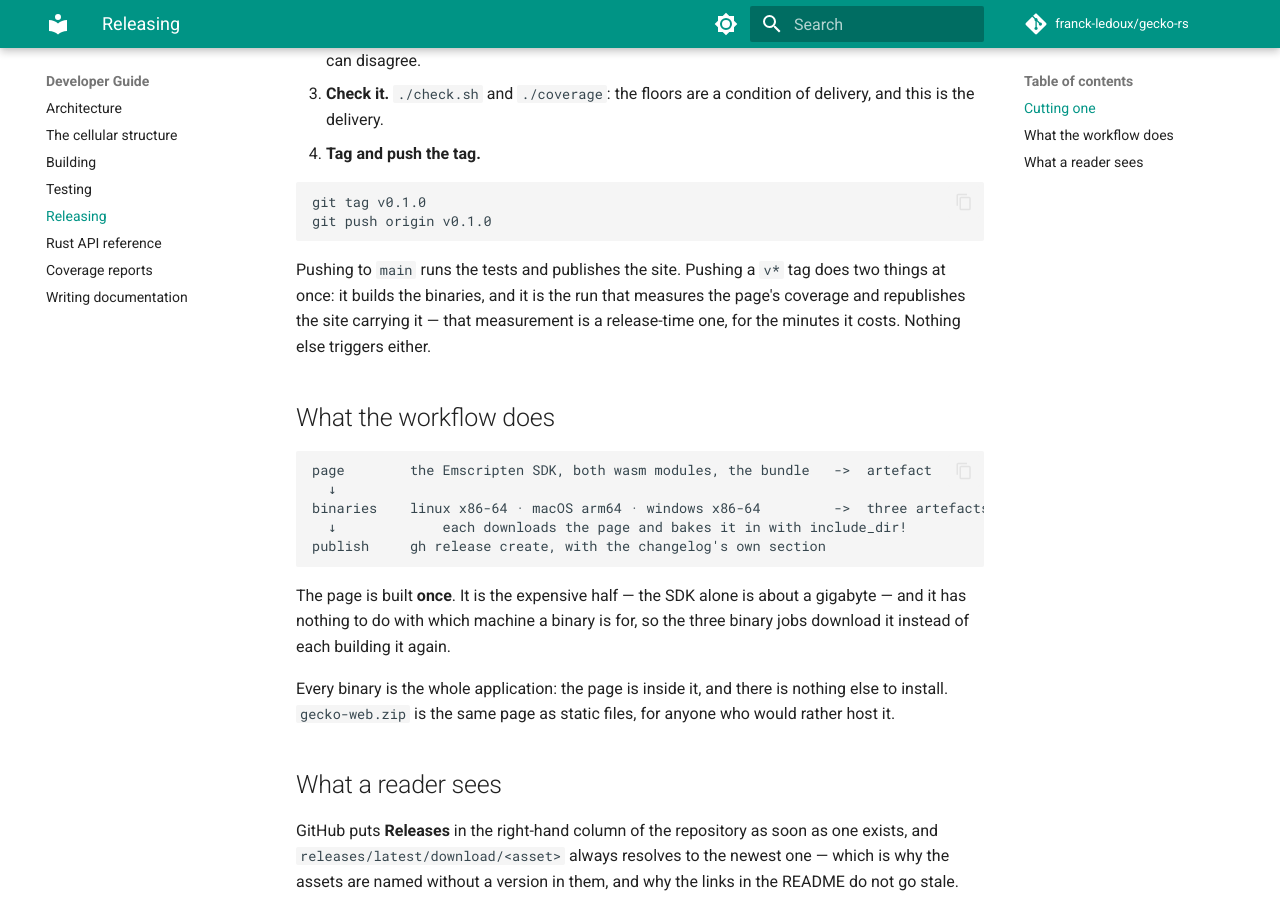
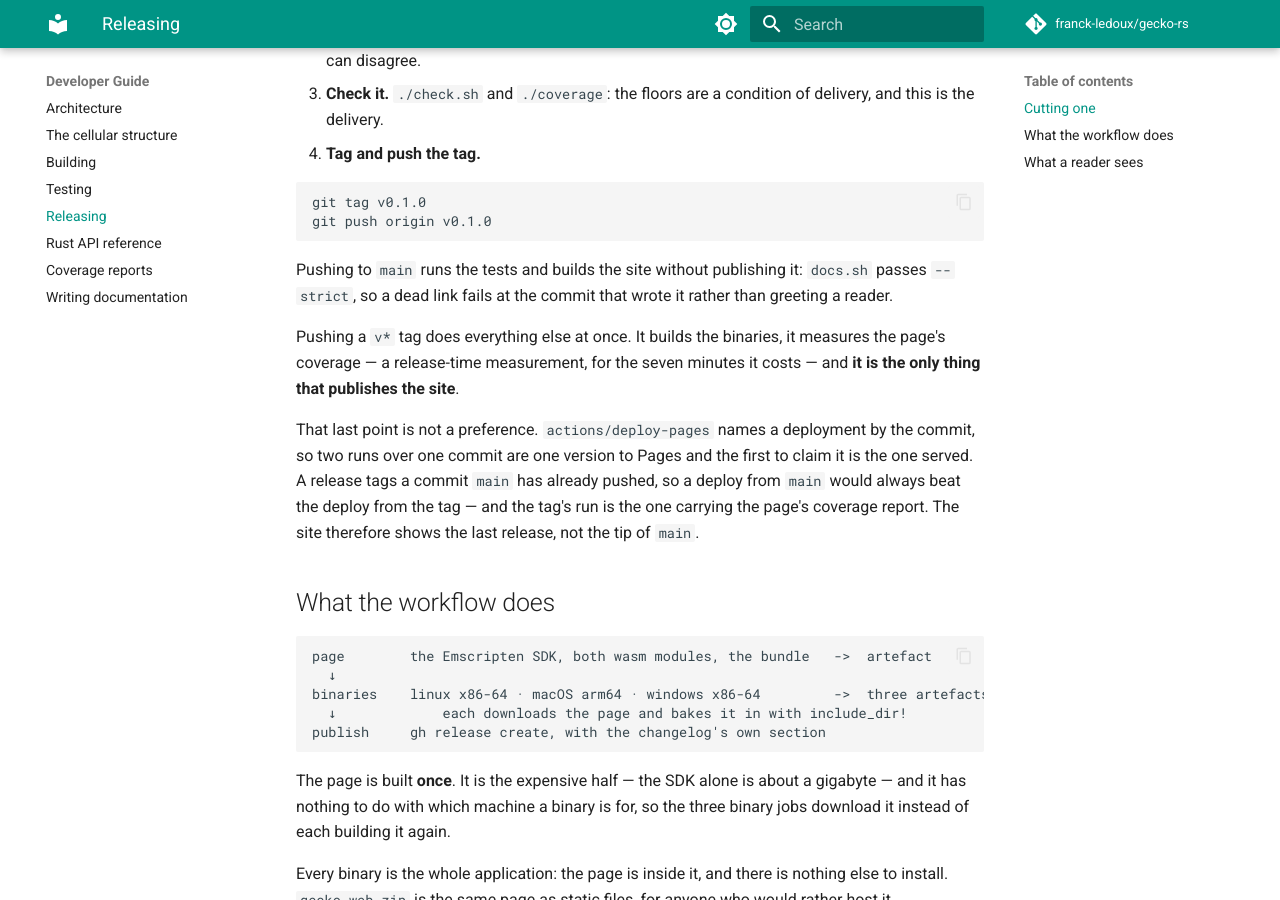
Before and after one commit to franck-ledoux/gecko-rs, an MkDocs documentation site: the page built from docs/developer-guide/releasing.md, in a window 1280 px wide and 900 px high, scrolled down 458 px. Built offline with MkDocs 1.6.1 and Material for MkDocs 9.7.7, drawn with Linux system fonts in a browser that asks for light colours; comment, search, counter and statistics services are not loaded.

Commit message:
Publish the site from a tag and nothing else
The page's coverage report has never reached the site, and 0.2.0 showed
why. `actions/deploy-pages` names a deployment by the commit —
`pages_build_version` is the SHA — so two runs over one commit are one
version to Pages, and the first to claim it is the one served. A release
tags a commit `main` has already pushed, so the deploy from `main` always
beat the deploy from the tag; and the tag's run is the only one that
measures the page's coverage, because that measurement costs 431 seconds
and is a release-time one.

So 0.2.0's site went out from a run that never had the report: the
artefact the tag built carries `coverage/page/` and a two-card index, and
the one being served is `main`'s, `last-modified 20:02:18`, with one card.

`main` still builds the site — `docs.sh --strict` is why, and a dead link
still fails at the commit that wrote it — and now throws it away. The
site means the last release, which is what a reader following a badge
should be looking at.

Co-Authored-By: Claude Opus 5 <noreply@anthropic.com>

````diff
--- a/docs/developer-guide/releasing.md
+++ b/docs/developer-guide/releasing.md
@@ -21,11 +21,21 @@ git tag v0.1.0
 git push origin v0.1.0
 ```
 
-Pushing to `main` runs the tests and publishes the site. Pushing a `v*` tag
-does two things at once: it builds the binaries, and it is the run that
-measures the page's coverage and republishes the site carrying it — that
-measurement is a release-time one, for the minutes it costs. Nothing else
-triggers either.
+Pushing to `main` runs the tests and builds the site without publishing it:
+`docs.sh` passes `--strict`, so a dead link fails at the commit that wrote
+it rather than greeting a reader.
+
+Pushing a `v*` tag does everything else at once. It builds the binaries, it
+measures the page's coverage — a release-time measurement, for the seven
+minutes it costs — and **it is the only thing that publishes the site**.
+
+That last point is not a preference. `actions/deploy-pages` names a
+deployment by the commit, so two runs over one commit are one version to
+Pages and the first to claim it is the one served. A release tags a commit
+`main` has already pushed, so a deploy from `main` would always beat the
+deploy from the tag — and the tag's run is the one carrying the page's
+coverage report. The site therefore shows the last release, not the tip of
+`main`.
 
 ## What the workflow does
 
````
Also changed, not shown: 1 other file.
